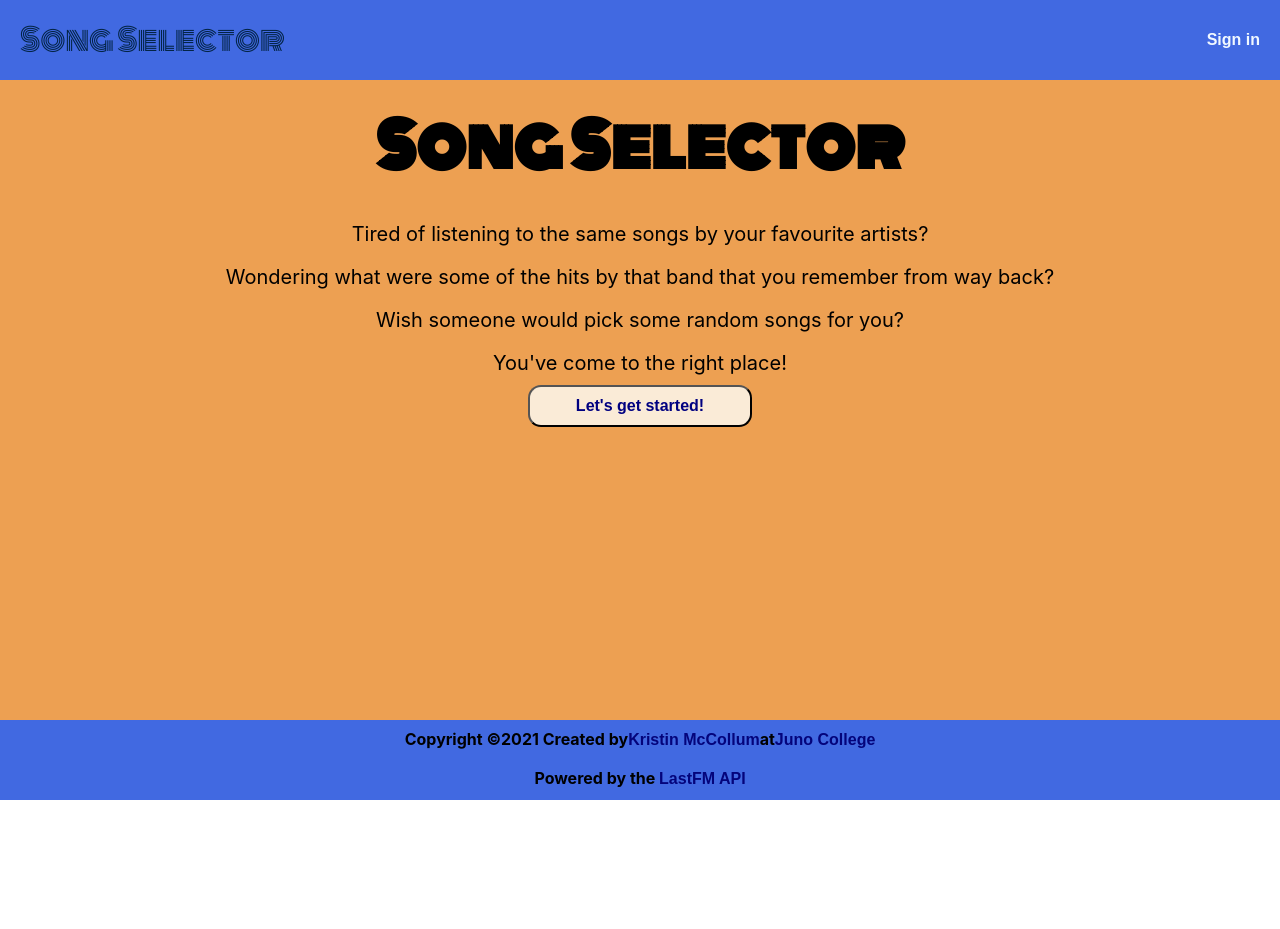
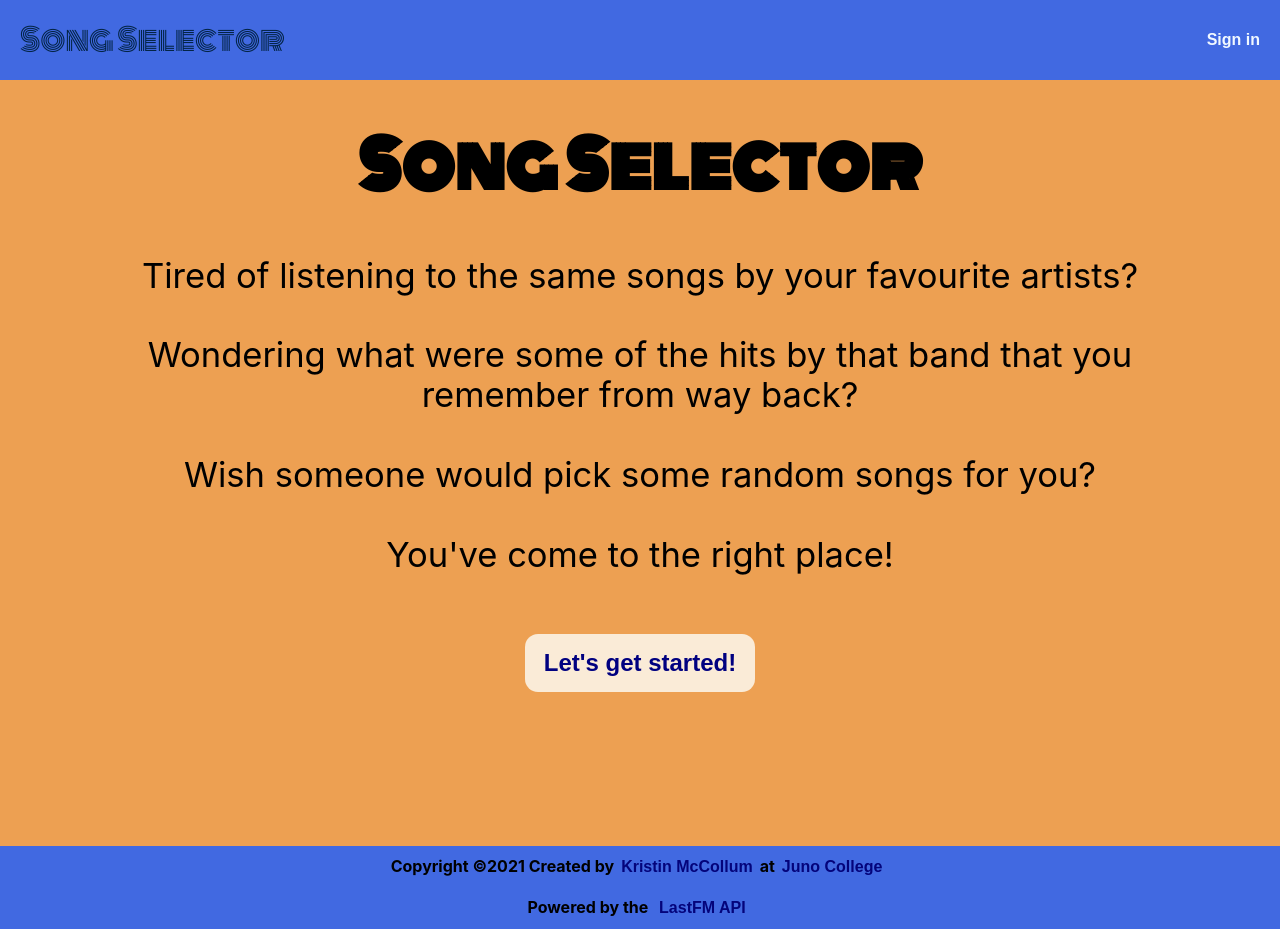
Before and after one commit to kristinmc42/kristin-mccollum-project3, a React (Create React App) app: page / in a window 1280 px wide. Before the commit the page ends 800 px from the top, so only its background shows below. Built offline with nearby package versions, Linux system fonts and the light colour scheme.

Commit message:
added more stying and error handling if no similar artists

```diff
--- a/src/App.css
+++ b/src/App.css
@@ -63,14 +63,8 @@ main {
   background-color: rgb(237, 160, 82);
 }
 
-h1 {
-  font-family: 'Monoton', cursive;
-  font-size: 3rem;
-  padding: 1.6rem;
-}
-
 main p{
-  font-size: 1rem;
+  font-size: clamp(1rem, 2.7vw, 6rem);;
   padding: 10px;
 }
 
@@ -78,13 +72,17 @@ main button {
   width: 200px;
   background-color: antiquewhite;
   color: navy;
+  font-size: clamp(1.3rem, 2.5vw, 4rem);
   font-weight: bold;
   padding: 10px;
+  border: 5px double rgba(0, 0, 128, 0);
   border-radius: 13px;
   transition:  .7s;
 }
 
-main button:hover {
+main button:hover,
+main button:focus,
+main button:active {
   background-color: rgb(188, 169, 144);
   border: 5px double navy;
 }
@@ -105,8 +103,34 @@ main ul{
   list-style: none;
 }
 
+/*  intro styles */
+h1 {
+  font-family: 'Monoton', cursive;
+  font-size: clamp(2.4rem, 5vw, 8rem);
+  padding: 2.5rem .2rem 1.6rem .2rem;
+
+}
+
+.intro p {
+  padding: 1rem .2rem;
+}
+
+.introButton{
+  font-size: 1.2rem;
+  margin-top: 2rem;
+  margin-bottom: 1.7rem;
+}
+
+.partOne {
+  display: flex;
+  flex-direction: column;
+  justify-content: space-evenly;
+  align-items: center;
+  padding: 3rem .2rem;
+}
+
 /*  form styles */
-main form {
+.partOne form {
   display: flex;
   flex-direction: column;
   justify-content: space-evenly;
@@ -115,19 +139,31 @@ main form {
   font-size: clamp(1.7rem, 3.5vw, 4rem);
 }
 
-main form input{
+.partOne form input,
+.partOne form select{
   width: 95%;
+  min-width: 290px;
+  height: 2rem;
   background-color: papayawhip;
   text-align: center;
+  line-height: 2rem;
   margin: 2rem .5rem;
   border-radius: 10px;
   font-size: clamp(1.3rem, 2.5vw, 4rem);
 }
 
+.partOne form select {
+  width: 50%;
+}
+
+.partOne form button {
+  margin-bottom: 1.7rem;
+}
+
 /* error message - p */
 .errorMessage {
   font-size: clamp(1.6rem, 3.5vw, 3rem);
-  padding-top: 2rem;
+  padding-top: .5rem;
 }
 
 
@@ -139,6 +175,7 @@ main form input{
 /* buttons with links */
 .songLink,
 .artistLink {
+  width: 80%;
   text-transform: capitalize;
   background-color: rgb(237, 160, 82);
   border: none;
@@ -146,40 +183,50 @@ main form input{
 }
 
 .songLink:hover,
-.artistLink:hover  {
+.songLink:focus,
+.songLink:active,
+.artistLink:hover,
+.artistLink:focus,
+.artistLink:active  {
   background-color: papayawhip;
   border: none;
 }
 
 /* reset button */
 .reset{
-  width: 250px;
+  min-width: 250px;
+  width: 40%;
+  font-size: clamp(1rem, 2vw, 4rem);
   margin: 2rem 0;
 }
 
 
 /* footer styles */
 footer {
+  display: flex;
+  flex-direction: column;
   width: 100%;
-  height: 10vh;
+  height: 16%;
   background-color: royalblue;
 }
 
 footer p, button{
   text-align: center;
-  font-size: clamp(.3rem, 2.5vh, .8rem);
+  font-size: clamp(.8rem, 2.5vw, .8rem);
   font-weight: bold;
-  padding: 10px;
+  padding: 11px;
 
 }
 .footerLinks{
   color: rgb(4, 4, 123);
   background-color: royalblue;
   border: none;
-  padding: 0;
+  padding: 0 7px;
   transition: .8s;
 }
-.footerLinks:hover {
+.footerLinks:hover,
+.footerLinks:focus,
+.footerLinks:active {
   color:  sandybrown;
 }
 
--- a/src/ArtistForm.js
+++ b/src/ArtistForm.js
@@ -51,11 +51,10 @@ function ArtistForm(){
           method: "artist.gettoptracks",
           api_key: apiKey,
           artist: userInput,
-          autocorrect: [0 | 1]
+          // autocorrect: [0 | 1]
         }
       })
       .then(response => {
-
         // clears error message if still displayed
         setShowErrorMessage(false);
 
@@ -136,7 +135,7 @@ function ArtistForm(){
 
         ?
         <form onSubmit={handleSubmit}>
-          <label htmlFor="artistChoice">Choose an artist</label>
+          <label htmlFor="artistChoice">Choose an artist:</label>
           <input
             type="text"
             id="artistChoice"
@@ -165,8 +164,11 @@ function ArtistForm(){
       {
         showErrorMessage
 
-        ? <p className="errorMessage">Hmm...We didn't find any results for that. Please try again</p>
-
+        ?
+        <>
+        <p className="errorMessage">Hmm...We didn't find any results for that. </p>
+        <p className="errorMessage">Please try again.</p>
+        </>
         : null
       }
       {
--- a/src/DisplaySongs.js
+++ b/src/DisplaySongs.js
@@ -11,10 +11,10 @@ function DisplaySongs({songs, number}) {
   return(
     <ul>
       {
-        songs.slice(0, numOfSongs).map(song => {
+        songs.slice(0, numOfSongs).map((song, index) => {
 
           return(
-              <li key={song.playcount}>
+              <li key={`${song.playcount}${index}`}>
                 <button className="songLink" aria-label="on click, opens link to song details on LastFM in new tab"  onClick={() => {window.open(song.url)}}>{song.name}</button>
               </li>
 
--- a/src/Footer.js
+++ b/src/Footer.js
@@ -4,7 +4,7 @@ function Footer(){
       <p>Copyright ©2021  Created by
         <button className="footerLinks" onClick={() => {window.open("https://therealkristin.com/")}} aria-label="opens website of the realkristin.com in a new tab">Kristin McCollum</button >
         at
-        <button className="footerLinks" onClick={() => {window.open("https://junocollege.com/")}} aria-lable="opens website for Juno College in a new tab">Juno College</button>
+        <button className="footerLinks" onClick={() => {window.open("https://junocollege.com/")}} aria-label="opens website for Juno College in a new tab">Juno College</button>
       </p>
 
       <p>Powered by the <button className="footerLinks" onClick={() => {window.open("https://www.last.fm/api")}} aria-label="opens website for Last FM in a new tab">LastFM API</button></p>
--- a/src/GetMoreSongs.js
+++ b/src/GetMoreSongs.js
@@ -11,8 +11,9 @@ import { useState, useEffect } from "react";
 function GetMoreSongs({artist}){
   const apiKey = "55a0c662e159f9a95c530a23f4af3da8";
 
-  // initialize state for similar artist array
+  // initialize state for similar artist array and show similar artists
   const [similarArtists, setSimilarArtists] = useState([]);
+  const [showSimilarArtistNames, setShowSimilarArtistNames] = useState(false);
 
   useEffect(() => {
       // call API based on artist name from user input
@@ -27,7 +28,8 @@ function GetMoreSongs({artist}){
         }
       })
       .then(response => {
-        if (response.length !== 0){
+
+        if (response.length !== 0 && response.data.similarartists.artist.length > 0){
           // make a copy of the results and save it in a variable
           const returnedListOfArtists = [...response.data.similarartists.artist];
 
@@ -44,7 +46,8 @@ function GetMoreSongs({artist}){
             // pick a random artist and store name and url properties in object
             const randomNumber = Math.floor(Math.random() * returnedListOfArtists.length);
             randomArtist.name = returnedListOfArtists[randomNumber].name;
-            randomArtist.url = returnedListOfArtists[randomNumber].url
+            randomArtist.url = returnedListOfArtists[randomNumber].url;
+            randomArtist.key = returnedListOfArtists[randomNumber].mbid;
 
             // save the random artist object in a new array
             randomArtistArray.push(randomArtist);
@@ -55,8 +58,11 @@ function GetMoreSongs({artist}){
 
           // update state with array of random artists
           setSimilarArtists(randomArtistArray);
-
+          setShowSimilarArtistNames(true);
         }
+      })
+      .catch((error) => {
+        console.log(error);
       })
     }, [artist])
 
@@ -64,30 +70,27 @@ function GetMoreSongs({artist}){
 
 
   return (
-
+    <>
+    {
+      showSimilarArtistNames
+      ?
       <>
       <h3>Here are some similar artists that you might enjoy</h3>
       <p>Click on their name to learn more about them at Last FM</p>
       <ul>
         {
-        similarArtists.map((artist) => {
+          similarArtists.map((artist, index) => {
             return(
-            <li key={`${artist.name}`}>
+              <li key={`${artist.name}${index}`}>
                 <button className="artistLink" aria-label="on click, opens link to artist details on LastFM in new tab"  onClick={() => {window.open(artist.url)}}>{artist.name}</button>
               </li>
             )
           })
         }
       </ul>
-
-
-
-
-
-
-    {/* <DisplaySongs songs={newSongList} />
-   */}
-
+      </>
+      :null
+    }
 
     </>
   )
```
Lines whose indentation alone changed are shown as unchanged.
